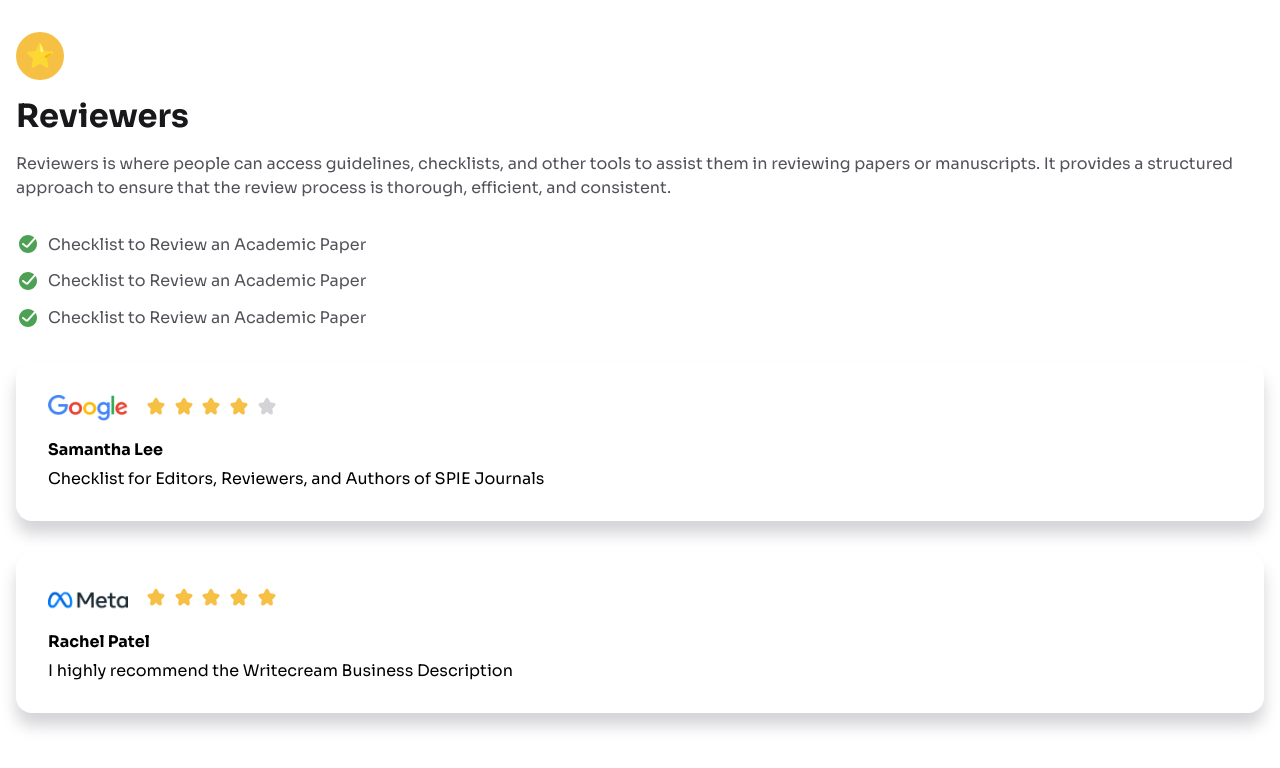
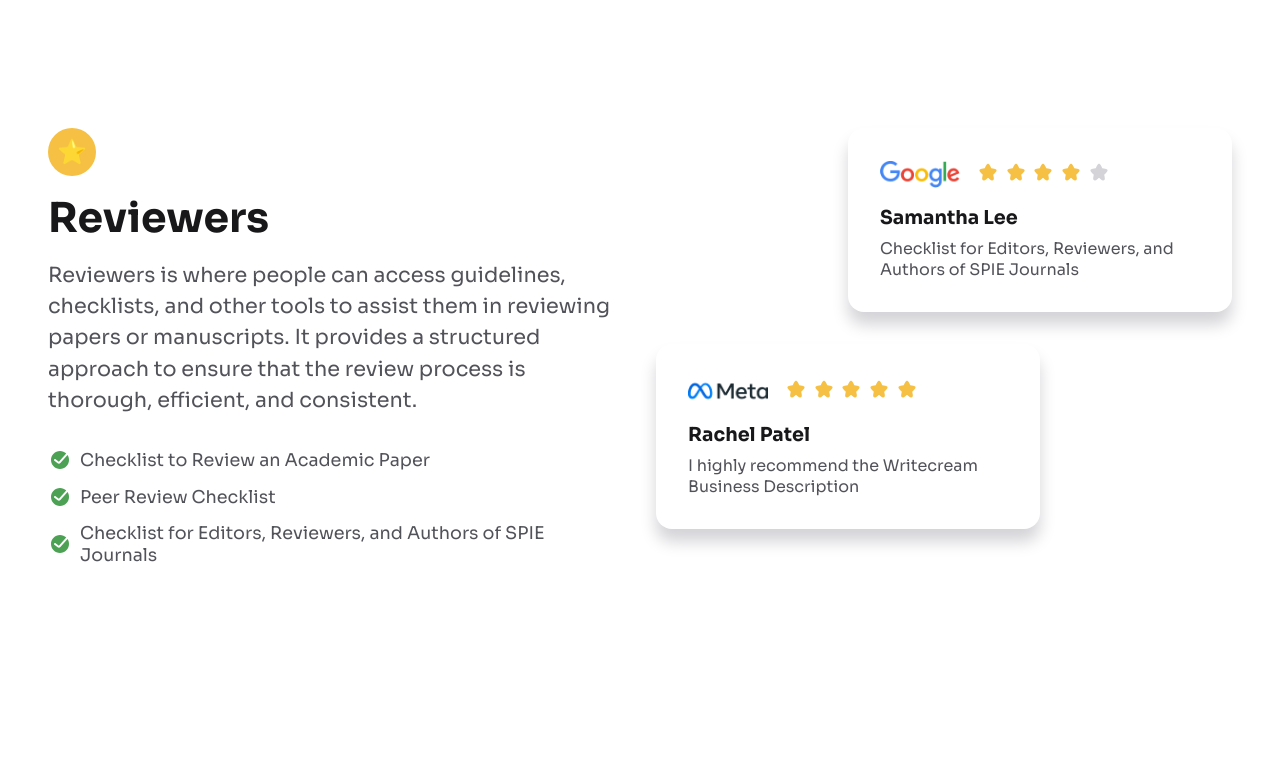
Before and after one commit to jonmc89/Testimonial-page-master, a plain HTML site: page index.html in a window 1280 px wide. Drawn offline with Linux system fonts and the light colour scheme.

Commit message:
style - Desktop view style and positioning added.

```diff
--- a/index.html
+++ b/index.html
@@ -30,8 +30,6 @@
         structured approach to ensure that the review process is thorough,
         efficient, and consistent.
       </p>
-    </header>
-    <main>
       <section class="checklist-section">
         <p class="checklist-item">
           <img
@@ -47,7 +45,7 @@
             src="./resources/Done_ring_round_fill.svg"
             alt="green tick icon"
           />
-          Checklist to Review an Academic Paper
+          Peer Review Checklist
         </p>
         <p class="checklist-item">
           <img
@@ -55,11 +53,14 @@
             src="./resources/Done_ring_round_fill.svg"
             alt="green tick icon"
           />
-          Checklist to Review an Academic Paper
+          Checklist for Editors, Reviewers, and Authors of SPIE Journals
         </p>
       </section>
+    </header>
+    <main>
       <section class="review-section">
-        <div class="review-item">
+        <div class="review-one-container">
+          <div class="review-item review-one">
             <div class="review-image-container">
               <img
                 class="google-logo"
@@ -79,7 +80,9 @@
               Checklist for Editors, Reviewers, and Authors of SPIE Journals
             </p>
           </div>
-        <div class="review-item">
+        </div>
+        <div class="review-two-container">
+          <div class="review-item review-two">
             <div class="review-image-container">
               <img
                 class="meta-logo"
@@ -99,6 +102,7 @@
               I highly recommend the Writecream Business Description
             </p>
           </div>
+        </div>
       </section>
     </main>
   </body>
--- a/styles.css
+++ b/styles.css
@@ -47,12 +47,15 @@ header {
 
 h1 {
   color: var(--black);
+  font-size: clamp(1.8rem, 3.2vw, 3rem);
   margin-block-end: 1rem;
 }
 
 .header-text {
   color: var(--dark-grey);
+  font-size: clamp(1rem, 3.2vw, 1.3rem);
   line-height: 150%;
+  margin-block-end: 2rem;
 }
 
 /* Checklist Section */
@@ -72,20 +75,26 @@ h1 {
   align-items: center;
   color: var(--dark-grey);
   display: flex;
+  font-size: clamp(1rem, 3.2vw, 1.1rem);
+}
+
+/* Review Section */
+
+.review-section {
+  width: 100%;
 }
 
 .review-image-container {
   align-items: center;
   display: flex;
+  position: relative;
 }
-
-/* Review Section */
-
 .review-item {
   border-radius: 1rem;
   box-shadow: 0 0.8rem 1rem var(--light-grey);
   padding: 2rem;
   margin-block-end: 2rem;
+  max-width: 24rem;
 }
 
 .review-image-container {
@@ -100,10 +109,70 @@ h1 {
 }
 
 h2 {
-  font-size: 1rem;
+  color: var(--black);
+  font-size: clamp(1rem, 3.2vw, 1.2rem);
   margin-block-end: 0.5rem;
 }
 
 .review-title {
-  font-size: 1rem;
+  color: var(--dark-grey);
+  font-size: clamp(0.8rem, 3.2vw, 1rem);
 }
+
+@media screen and (min-width: 64rem) {
+  body {
+    padding: 4rem;
+  }
+
+  .checklist-section {
+    margin-block-end: 4rem;
+  }
+
+  .review-section {
+    display: flex;
+    flex-direction: column;
+    justify-content: center;
+    align-items: center;
+  }
+  .review-one-container {
+    display: flex;
+    justify-content: end;
+    width: 65%;
+  }
+
+  .review-two-container {
+    display: flex;
+    width: 65%;
+  }
+}
+
+@media screen and (min-width: 80rem) {
+  body {
+    display: grid;
+    gap: 2rem;
+    grid-template: 1fr / repeat(2, 1fr);
+    padding: 8rem 3rem;
+  }
+
+  header {
+    grid-column: 1;
+    margin: 0;
+  }
+
+  .checklist-section {
+    grid-column: 1;
+  }
+
+  .review-section {
+    grid-column: 2;
+    margin: auto;
+  }
+
+  .review-one-container {
+    width: 100%;
+  }
+
+  .review-two-container {
+    width: 100%;
+  }
+}
```
Lines whose indentation alone changed are shown as unchanged.
